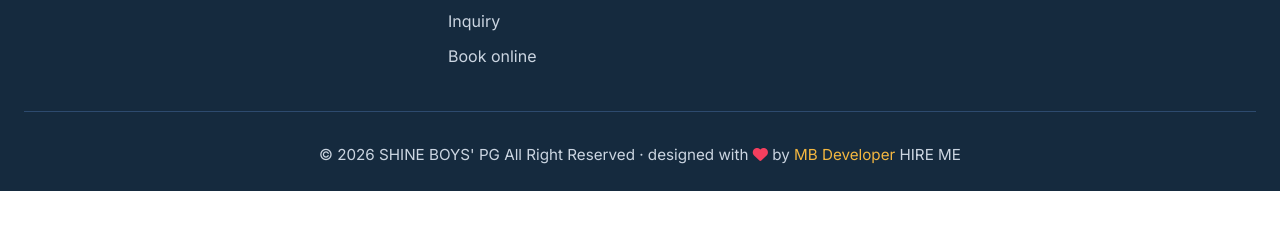
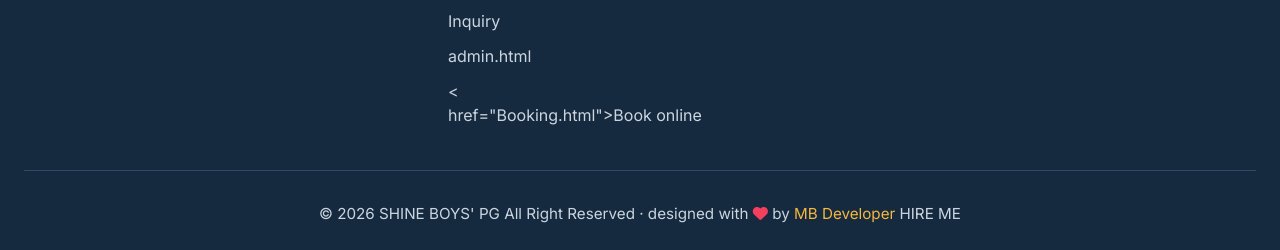
Before and after one commit to Mithinga-Boro/shineboyspg-final-with-database, a website: page index.html in a window 1280 px wide. Shown: the part 5754-6004 px from the top of the page. Before the commit the page ends 5945 px from the top, so only its background shows below. Drawn offline with Linux system fonts and the light colour scheme.

Commit message:
Update index.html

```diff
--- a/index.html
+++ b/index.html
@@ -891,7 +891,7 @@
     <div class="container">
       <div class="footer-grid">
         <div class="footer-col"><h3>SHINE BOYS' PG</h3><p>home away from home for students since 2025. safe, modern & friendly.</p><div style="margin-top:1.2rem;"><a href="#" style="color:white; margin-right:1rem;"><i class="fab fa-facebook-f"></i></a><a href="#" style="color:white;"><i class="fab fa-instagram"></i></a></div></div>
-        <div class="footer-col"><h3>Quick links</h3><ul class="footer-links"><li><a href="#home">Home</a></li><li><a href="#rooms">Rooms</a></li><li><a href="#gallery">Gallery</a></li><li><a href="#menu">Menu</a></li><li><a href="#inquiry">Inquiry</a></li><li><a href="Booking.html">Book online</a></li></ul></div>
+        <div class="footer-col"><h3>Quick links</h3><ul class="footer-links"><li><a href="#home">Home</a></li><li><a href="#rooms">Rooms</a></li><li><a href="#gallery">Gallery</a></li><li><a href="#menu">Menu</a></li><li><a href="#inquiry">Inquiry</a></li><li><a href="admin.html">admin.html</a></li><<li> href="Booking.html">Book online</a></li></ul></div>
         <div class="footer-col"><h3>Reach us</h3><ul class="footer-links"><li><i class="fas fa-map-marker-alt" style="margin-right:8px;"></i> Garchuk, Guwahati</li><li><i class="fas fa-phone"></i> +91 8638647969</li><li><i class="fas fa-envelope"></i> shineboyspg@outlook.com</li><li><i class="fas fa-code"></i> 4P94+2X Guwahati</li></ul></div>
       </div>
       <div class="copyright">
```
